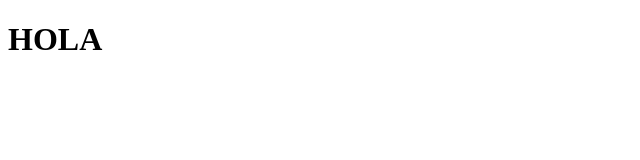
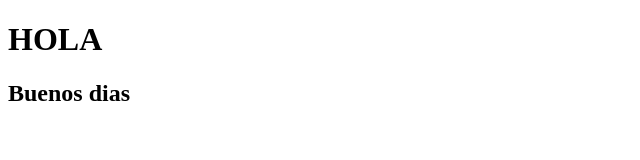
Before and after one commit to maylimachi/Color-Game, a plain HTML site: page index.html in a window 1280 px wide. Shown: the whole page, without its empty margins (0-640 px from the left). Drawn offline with Linux system fonts and the light colour scheme.

Commit message:
actualiza el index

```diff
--- a/index.html
+++ b/index.html
@@ -7,5 +7,6 @@
 </head>
 <body>
     <h1>HOLA</h1>
+    <h2>Buenos dias</h2>
 </body>
 </html>
```
